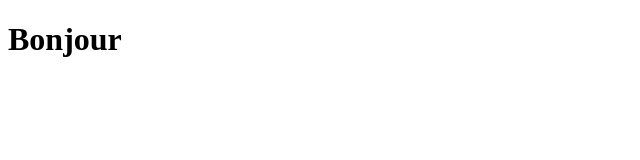
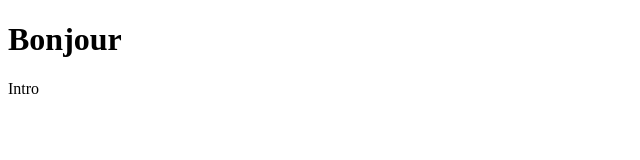
Before and after one commit to virginiescheurkogel/formation-git-fevrier-2021, a plain HTML site: page index.html in a window 1280 px wide. Shown: the full height of the page, 0-640 px from the left. Drawn offline with Linux system fonts and the light colour scheme.

Commit message:
ajout de l'introduction dans l'index

```diff
--- a/index.html
+++ b/index.html
@@ -9,6 +9,7 @@
 
 <body>
     <h1>Bonjour</h1>
+    <p>Intro</p>
 </body>
 
 </html>
```
